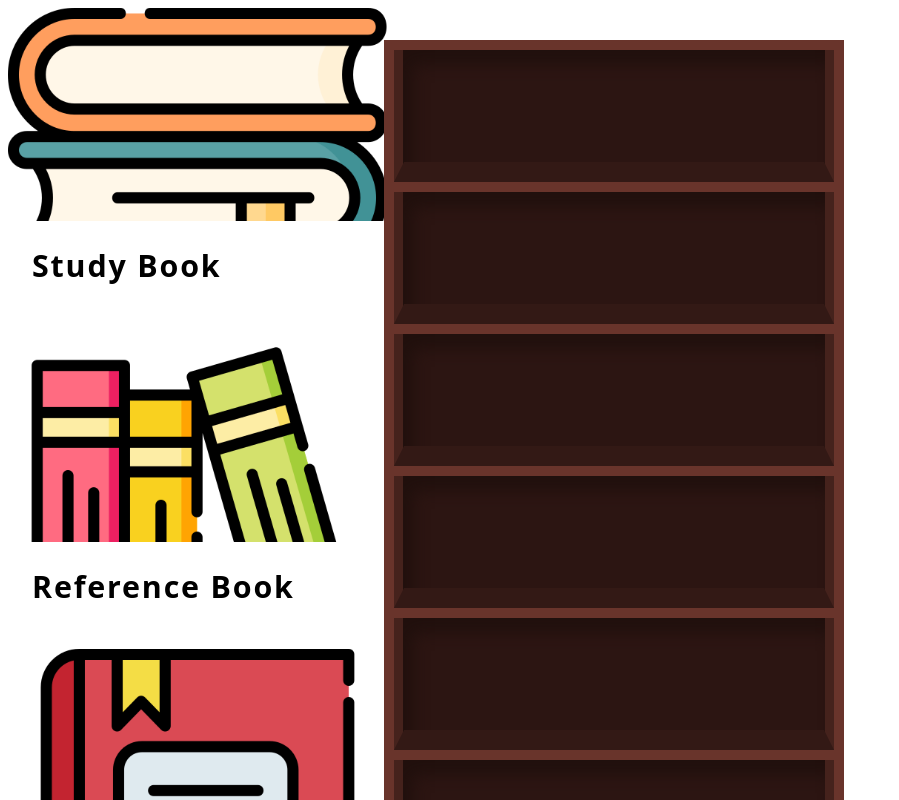
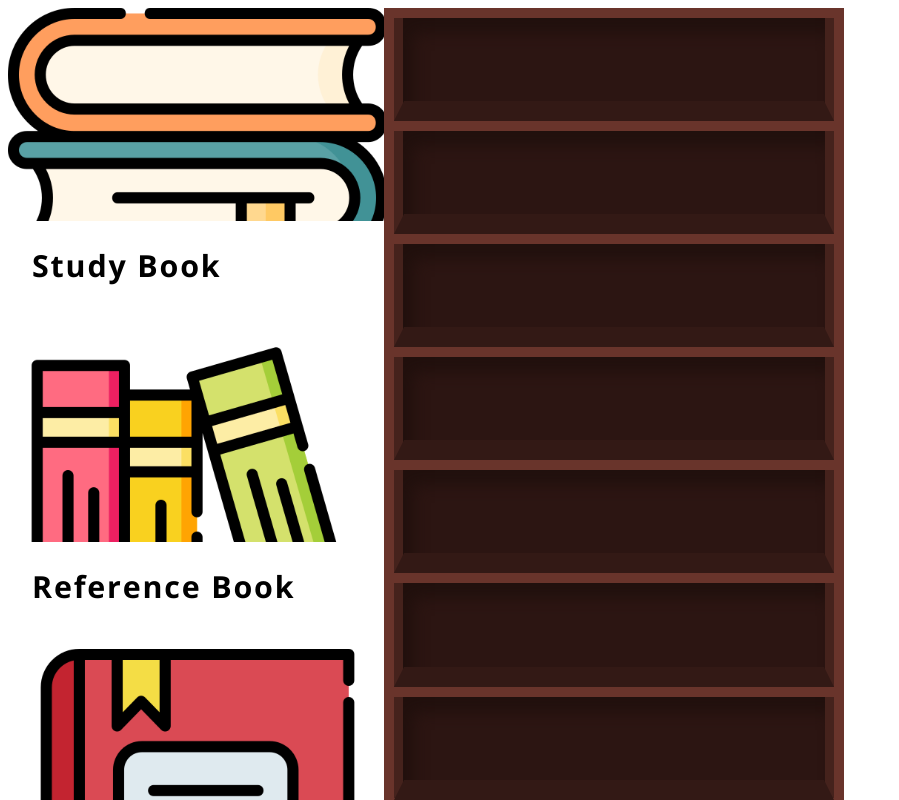
Before and after one commit to Rashika258/cabinet-assembler, a React (Create React App) app: page / in a window 1280 px wide. Shown: the top 800 px of the page, without its empty margins (0-899 px from the left). Built offline with nearby package versions, Linux system fonts and the light colour scheme.

Commit message:
assembly screen styles

```diff
--- a/public/index.html
+++ b/public/index.html
@@ -24,6 +24,12 @@
       work correctly both with client-side routing and a non-root public URL.
       Learn how to configure a non-root public URL by running `npm run build`.
     -->
+    <link rel="preconnect" href="https://fonts.googleapis.com" />
+    <link rel="preconnect" href="https://fonts.gstatic.com" crossorigin />
+    <link
+      href="https://fonts.googleapis.com/css2?family=Open+Sans:wght@400;500;600;700&display=swap"
+      rel="stylesheet"
+    />
     <title>Cabinet Assembler App</title>
   </head>
   <body>
--- a/src/App.css
+++ b/src/App.css
@@ -1,13 +1,7 @@
-
-  @import url('https://fonts.googleapis.com/css2?family=Open+Sans:wght@400;500;600;700&display=swap');
-
-
 * {
   margin: 0;
   box-sizing: border-box;
-
 }
-
 
 body {
   width: 100%;
--- a/src/components/AssemblyScreen/AssemblyScreen.css
+++ b/src/components/AssemblyScreen/AssemblyScreen.css
@@ -1,12 +1,13 @@
 .assembly__screen-container {
   width: 100%;
-  height: 100%;
+  height: 100vh;
   display: flex;
 }
 
 .assembly__screen-container-left-wrap {
   width: 30%;
   height: 100%;
+  overflow-y: auto;
   /* display: grid;
   max-width: 1200px;
   margin-inline: auto;
@@ -18,4 +19,7 @@
 .assembly__screen-container-right-wrap {
   width: 70%;
   height: 100%;
+  display: flex;
+  align-items: center;
+  justify-content: center;
 }
--- a/src/components/AssemblyScreen/Cabinet/Cabinet.css
+++ b/src/components/AssemblyScreen/Cabinet/Cabinet.css
@@ -1,9 +1,9 @@
 .cabinet {
   position: absolute;
   width: 460px;
-  height: 1000px;
+  height: 100%;
   background-color: #45221c;
-  top: 40px;
+  /* top: 40px; */
   left: 30%;
   border: 10px solid #69342b;
   box-sizing: border-box;
```
